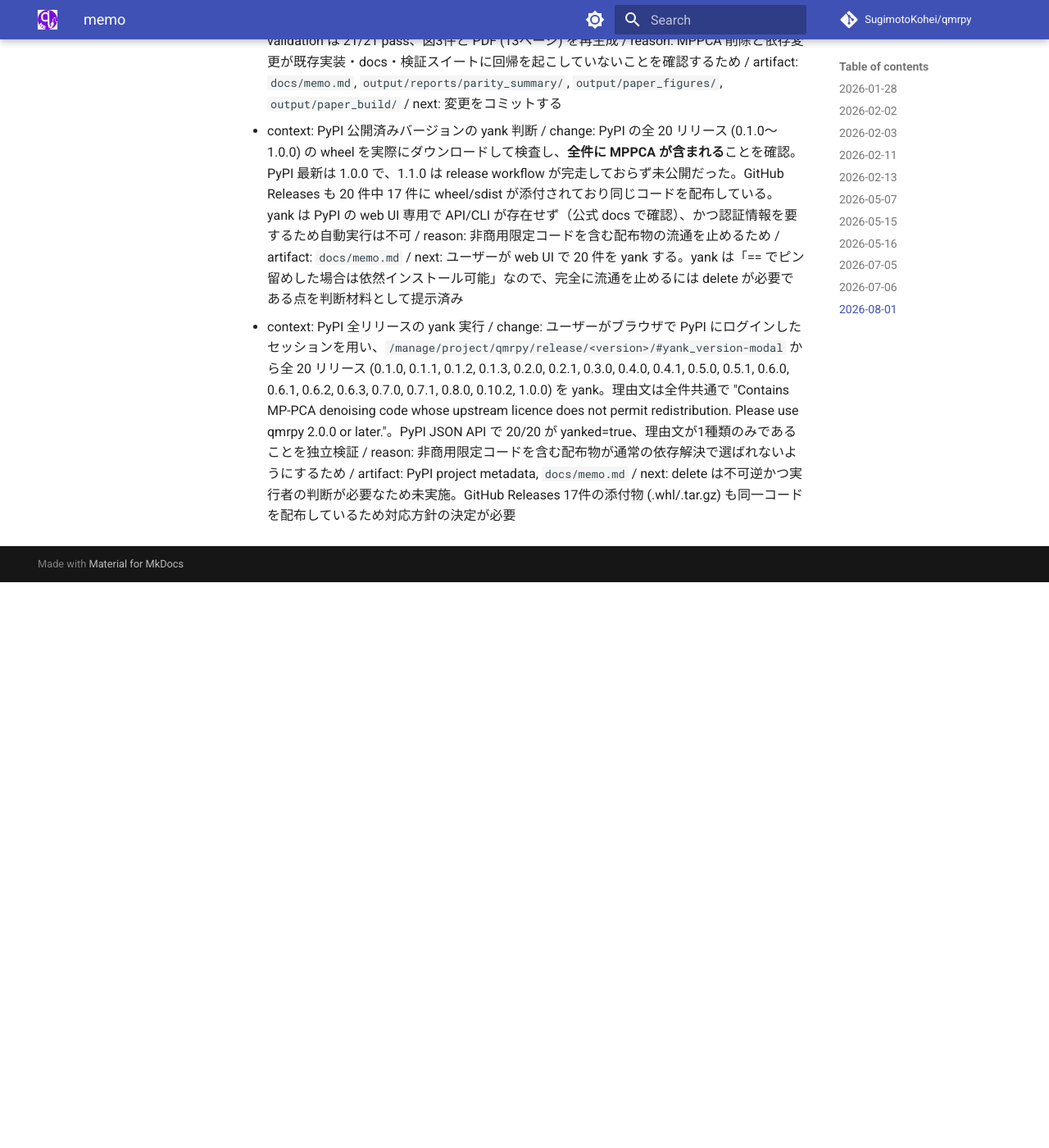
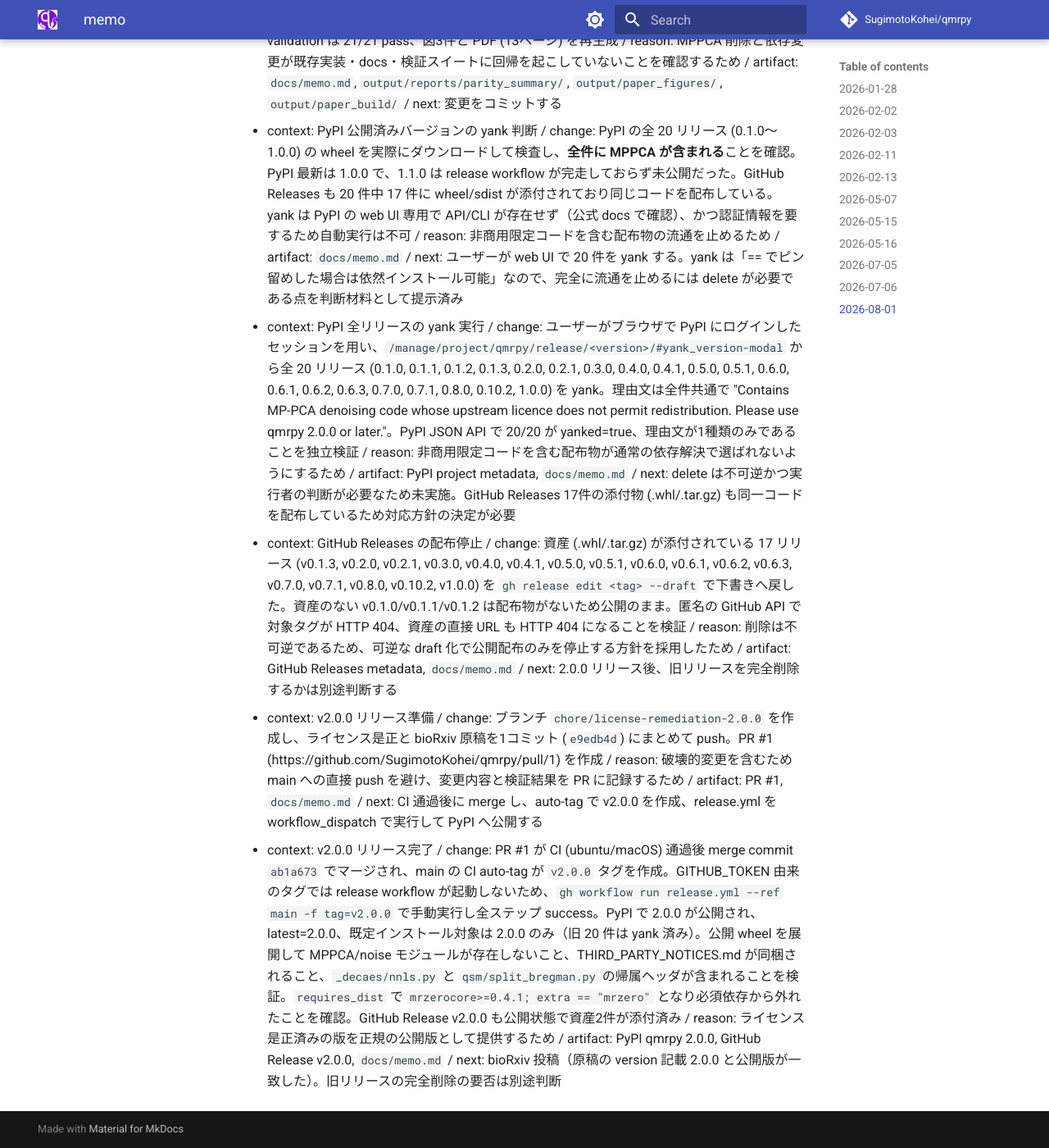
Before and after one commit to SugimotoKohei/qmrpy, an MkDocs documentation site: the page built from docs/memo.md, in a window 1280 px wide and 1400 px high, scrolled down 16764 px. Shown: the whole window at 82% size. Built offline with MkDocs 1.6.1 and Material for MkDocs 9.7.7, drawn with Linux system fonts in a browser that asks for light colours; comment, search, counter and statistics services are not loaded; before the commit the page ends 17474 px from its top, so only the background shows below that.

Commit message:
📝 docs(memo): ライセンス是正とv2.0.0リリースの記録を追記
PyPI 全20リリースの yank、GitHub Releases 17件の draft 化、PR #1 のマージ、
v2.0.0 の PyPI 公開と公開物の検証結果を記録した。

Co-Authored-By: Claude Opus 5 <noreply@anthropic.com>

```diff
--- a/docs/memo.md
+++ b/docs/memo.md
@@ -193,3 +193,6 @@
 - context: ライセンス是正後の品質ゲート / change: `uv lock --check` 成功、`uv run --locked ruff format --check src scripts tests` は 115 files already formatted、`ruff check` 成功、`mypy src/qmrpy` 成功（66 files）、`pre-commit run --all-files` 全 Passed、`uv run --locked -m pytest` は 142 passed、`mkdocs build` 成功、core validation は 21/21 pass、図3件と PDF (13ページ) を再生成 / reason: MPPCA 削除と依存変更が既存実装・docs・検証スイートに回帰を起こしていないことを確認するため / artifact: `docs/memo.md`, `output/reports/parity_summary/`, `output/paper_figures/`, `output/paper_build/` / next: 変更をコミットする
 - context: PyPI 公開済みバージョンの yank 判断 / change: PyPI の全 20 リリース (0.1.0〜1.0.0) の wheel を実際にダウンロードして検査し、**全件に MPPCA が含まれる**ことを確認。PyPI 最新は 1.0.0 で、1.1.0 は release workflow が完走しておらず未公開だった。GitHub Releases も 20 件中 17 件に wheel/sdist が添付されており同じコードを配布している。yank は PyPI の web UI 専用で API/CLI が存在せず（公式 docs で確認）、かつ認証情報を要するため自動実行は不可 / reason: 非商用限定コードを含む配布物の流通を止めるため / artifact: `docs/memo.md` / next: ユーザーが web UI で 20 件を yank する。yank は「== でピン留めした場合は依然インストール可能」なので、完全に流通を止めるには delete が必要である点を判断材料として提示済み
 - context: PyPI 全リリースの yank 実行 / change: ユーザーがブラウザで PyPI にログインしたセッションを用い、`/manage/project/qmrpy/release/<version>/#yank_version-modal` から全 20 リリース (0.1.0, 0.1.1, 0.1.2, 0.1.3, 0.2.0, 0.2.1, 0.3.0, 0.4.0, 0.4.1, 0.5.0, 0.5.1, 0.6.0, 0.6.1, 0.6.2, 0.6.3, 0.7.0, 0.7.1, 0.8.0, 0.10.2, 1.0.0) を yank。理由文は全件共通で "Contains MP-PCA denoising code whose upstream licence does not permit redistribution. Please use qmrpy 2.0.0 or later."。PyPI JSON API で 20/20 が yanked=true、理由文が1種類のみであることを独立検証 / reason: 非商用限定コードを含む配布物が通常の依存解決で選ばれないようにするため / artifact: PyPI project metadata, `docs/memo.md` / next: delete は不可逆かつ実行者の判断が必要なため未実施。GitHub Releases 17件の添付物 (.whl/.tar.gz) も同一コードを配布しているため対応方針の決定が必要
+- context: GitHub Releases の配布停止 / change: 資産 (.whl/.tar.gz) が添付されている 17 リリース (v0.1.3, v0.2.0, v0.2.1, v0.3.0, v0.4.0, v0.4.1, v0.5.0, v0.5.1, v0.6.0, v0.6.1, v0.6.2, v0.6.3, v0.7.0, v0.7.1, v0.8.0, v0.10.2, v1.0.0) を `gh release edit <tag> --draft` で下書きへ戻した。資産のない v0.1.0/v0.1.1/v0.1.2 は配布物がないため公開のまま。匿名の GitHub API で対象タグが HTTP 404、資産の直接 URL も HTTP 404 になることを検証 / reason: 削除は不可逆であるため、可逆な draft 化で公開配布のみを停止する方針を採用したため / artifact: GitHub Releases metadata, `docs/memo.md` / next: 2.0.0 リリース後、旧リリースを完全削除するかは別途判断する
+- context: v2.0.0 リリース準備 / change: ブランチ `chore/license-remediation-2.0.0` を作成し、ライセンス是正と bioRxiv 原稿を1コミット (`e9edb4d`) にまとめて push。PR #1 (https://github.com/SugimotoKohei/qmrpy/pull/1) を作成 / reason: 破壊的変更を含むため main への直接 push を避け、変更内容と検証結果を PR に記録するため / artifact: PR #1, `docs/memo.md` / next: CI 通過後に merge し、auto-tag で v2.0.0 を作成、release.yml を workflow_dispatch で実行して PyPI へ公開する
+- context: v2.0.0 リリース完了 / change: PR #1 が CI (ubuntu/macOS) 通過後 merge commit `ab1a673` でマージされ、main の CI auto-tag が `v2.0.0` タグを作成。GITHUB_TOKEN 由来のタグでは release workflow が起動しないため、`gh workflow run release.yml --ref main -f tag=v2.0.0` で手動実行し全ステップ success。PyPI で 2.0.0 が公開され、latest=2.0.0、既定インストール対象は 2.0.0 のみ（旧 20 件は yank 済み）。公開 wheel を展開して MPPCA/noise モジュールが存在しないこと、THIRD_PARTY_NOTICES.md が同梱されること、`_decaes/nnls.py` と `qsm/split_bregman.py` の帰属ヘッダが含まれることを検証。`requires_dist` で `mrzerocore>=0.4.1; extra == "mrzero"` となり必須依存から外れたことを確認。GitHub Release v2.0.0 も公開状態で資産2件が添付済み / reason: ライセンス是正済みの版を正規の公開版として提供するため / artifact: PyPI qmrpy 2.0.0, GitHub Release v2.0.0, `docs/memo.md` / next: bioRxiv 投稿（原稿の version 記載 2.0.0 と公開版が一致した）。旧リリースの完全削除の要否は別途判断
```
